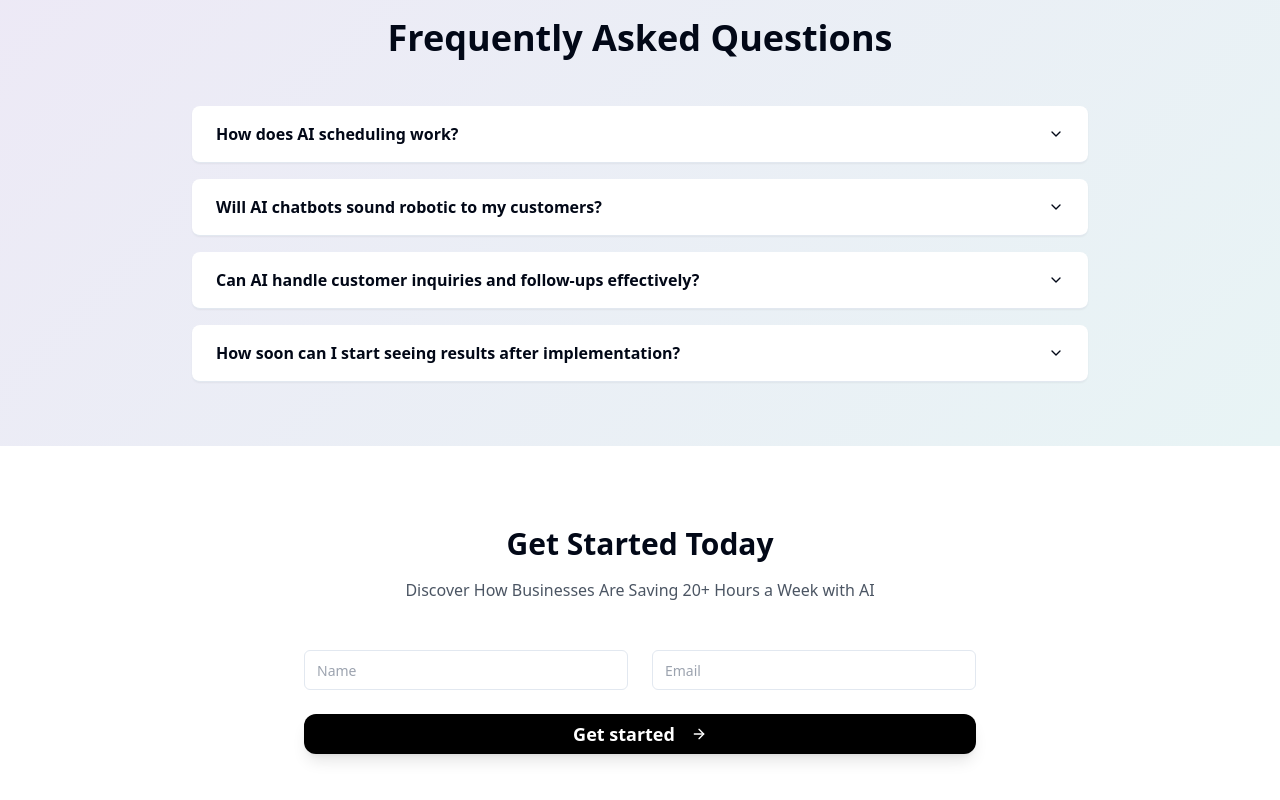
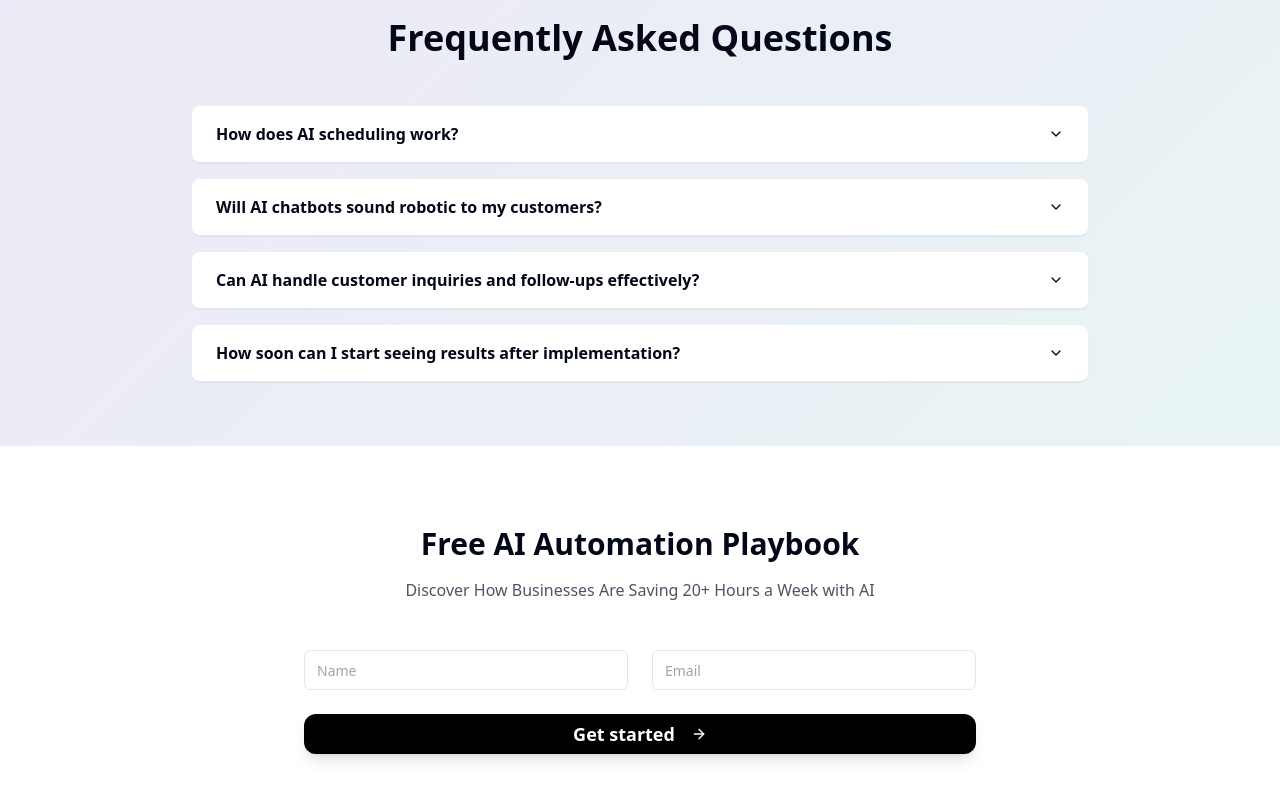
Before and after one commit to Kodenyx/fme-sheri, a React (Vite) app: page / in a window 1280 px wide. Shown: the part 1530-2330 px from the top of the page. Built offline with nearby package versions, Linux system fonts and the light colour scheme.

Commit message:
Update contact section heading
Changed the heading text from "Get Started Today" to "Free AI Automation Playbook" in the Contact component.
[skip gpt_engineer]

```diff
--- a/src/components/Contact.tsx
+++ b/src/components/Contact.tsx
@@ -49,7 +49,7 @@ const Contact = () => {
       <div className="container mx-auto px-4">
         <div className="max-w-2xl mx-auto">
           <div className="text-center mb-12">
-            <h2 className="text-3xl font-bold mb-4">Get Started Today</h2>
+            <h2 className="text-3xl font-bold mb-4">Free AI Automation Playbook</h2>
             <p className="text-gray-600">
               Discover How Businesses Are Saving 20+ Hours a Week with AI
             </p>
```
